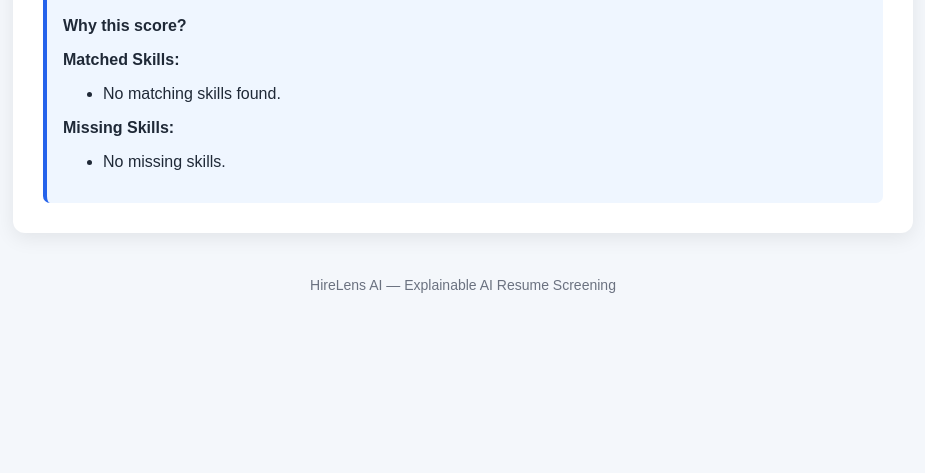
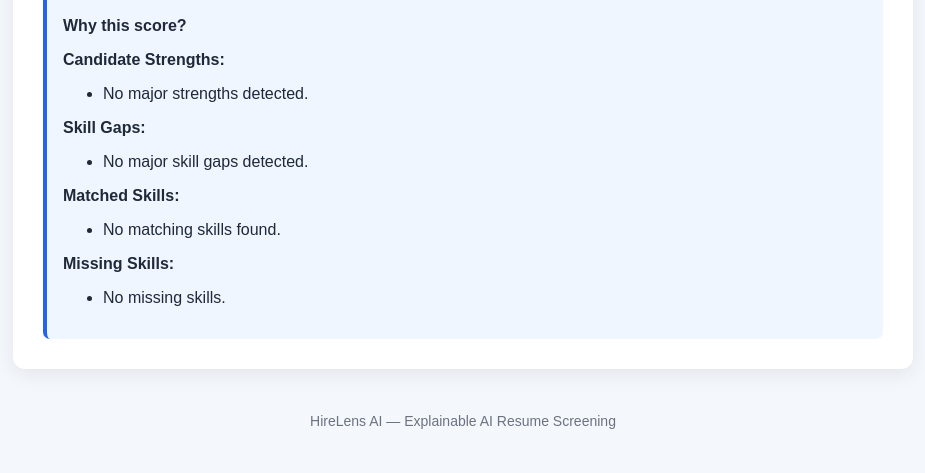
Before and after one commit to barokoushik/ai-resume-screening, a Flask app: template templates/index.html in a window 1280 px wide. Shown: the part 920-1393 px from the top of the page, without its empty margins (177-1102 px from the left). Before the commit the page ends 1213 px from the top, so only its background shows below. Run offline with Flask 3, Linux system fonts and the light colour scheme; the template is opened without the code that fills it, so the values that code supplies are empty.

Commit message:
feat: add candidate strengths and skill gaps

```diff
--- a/app.py
+++ b/app.py
@@ -120,6 +120,8 @@ def home():
     missing_skills = []
     recommendation = None
     explanation = None
+    strengths = []
+    skill_gaps = []
 
     if request.method == "POST":
         resume = request.files.get("resume")
@@ -214,6 +216,9 @@ def home():
                         explanation = "The candidate matches all detected required skills."
                     else:
                         explanation = "The candidate does not match the detected required skills."
+
+                    strengths = matched_skills[:5]
+                    skill_gaps = missing_skills[:5]
             except Exception as e:
                 print("Processing error:", e)
                 error = "Could not read this PDF. Please try another file."
@@ -226,7 +231,9 @@ def home():
     matched_skills=matched_skills,
     missing_skills=missing_skills,
     recommendation=recommendation,
-    explanation=explanation
+    explanation=explanation,
+    strengths=strengths,
+    skill_gaps=skill_gaps
 )
 
 
--- a/templates/index.html
+++ b/templates/index.html
@@ -81,7 +81,23 @@
 
 <p><strong>Why this score?</strong></p>
 <p>{{ explanation }}</p>
+        <p><strong>Candidate Strengths:</strong></p>
+<ul>
+    {% for skill in strengths %}
+        <li>{{ skill }}</li>
+    {% else %}
+        <li>No major strengths detected.</li>
+    {% endfor %}
+</ul>
 
+<p><strong>Skill Gaps:</strong></p>
+<ul>
+    {% for skill in skill_gaps %}
+        <li>{{ skill }}</li>
+    {% else %}
+        <li>No major skill gaps detected.</li>
+    {% endfor %}
+</ul>
         <p><strong>Matched Skills:</strong></p>
         <ul>
             {% for skill in matched_skills %}
```
